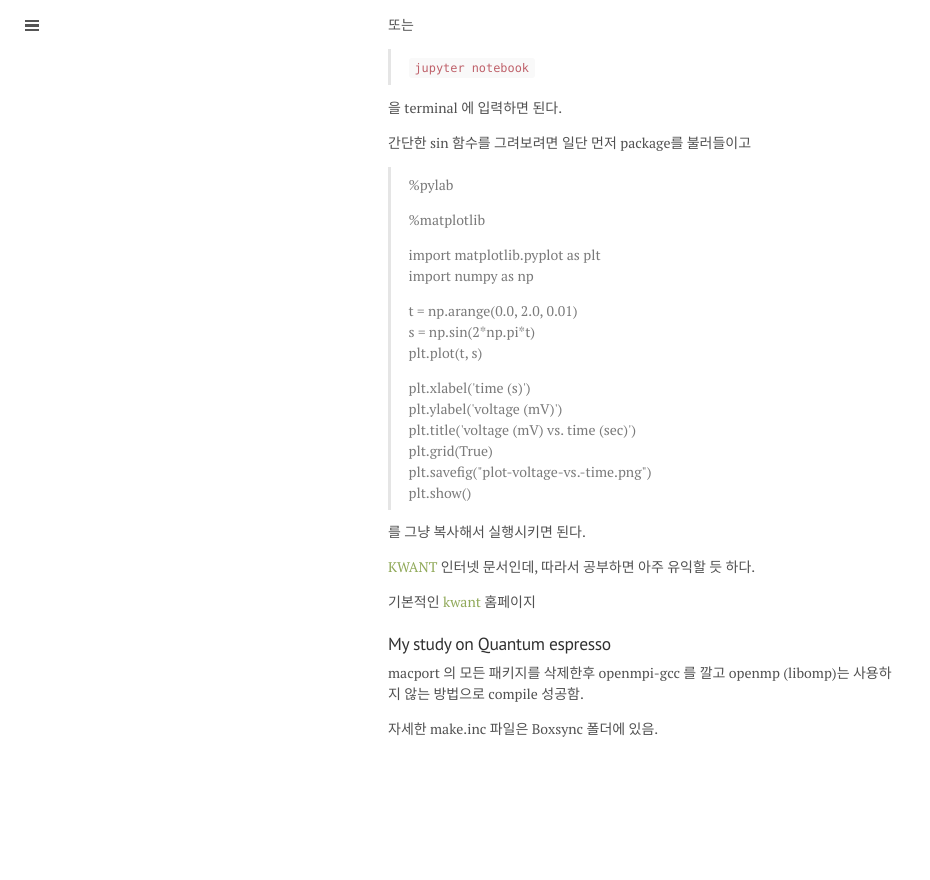
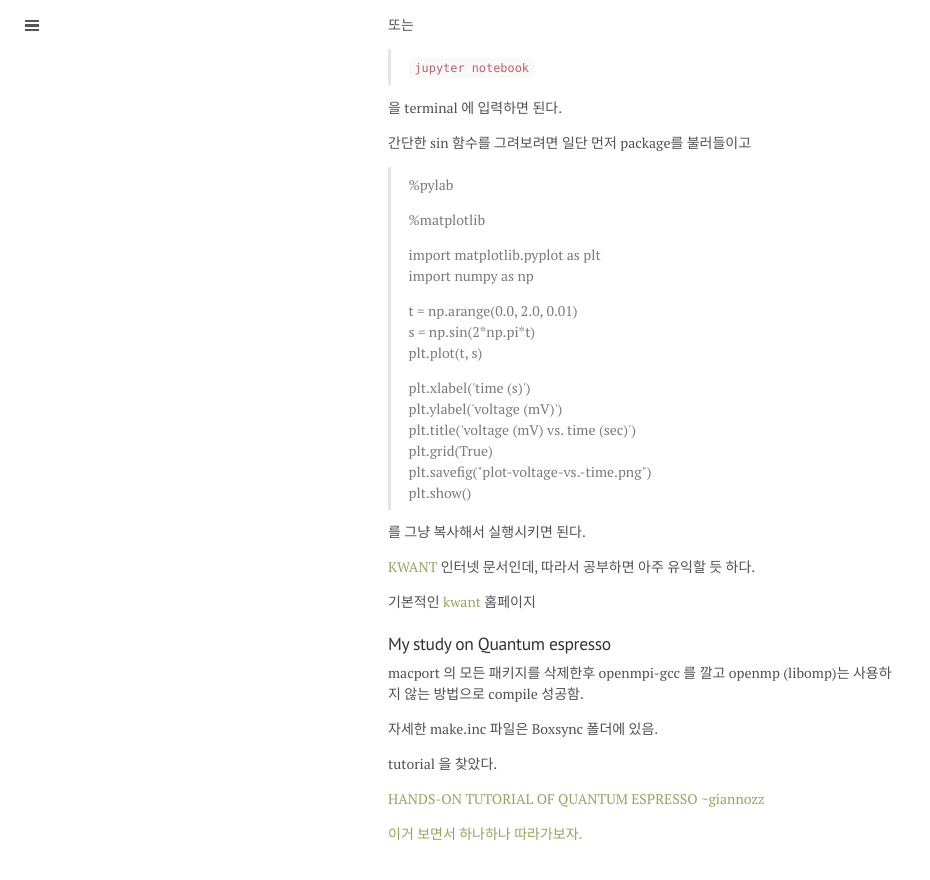
Before and after one commit to qkrwlsghdcjsworlt/work, a Jekyll site: the page built from tremblay.md, in a window 1280 px wide and 900 px high, scrolled down 1898 px. Shown: the top 880 px of the window, without its empty margins (0-930 px from the left). Built offline with Jekyll 4.4.1, drawn with Linux system fonts in a browser that asks for light colours; formulas are drawn with MathJax 3; before the commit the page ends 2693 px from its top, so only the background shows below that.

Commit message:
“update”

```diff
--- a/tremblay.md
+++ b/tremblay.md
@@ -145,3 +145,10 @@ macport 의 모든 패키지를 삭제한후 openmpi-gcc 를 깔고
 openmp (libomp)는 사용하지 않는 방법으로 compile 성공함.
 
 자세한 make.inc 파일은 Boxsync 폴더에 있음.
+
+
+tutorial 을 찾았다.
+
+[HANDS-ON TUTORIAL OF QUANTUM ESPRESSO ~giannozz](http://www.fisica.uniud.it/~giannozz/QE-Tutorial/)
+
+[이거 보면서 하나하나 따라가보자.]({{ site.baseurl }}/public/tremblay/tutorial-QuantumESPRESSO.pdf)
```
Also changed, not shown: 3 other files.
